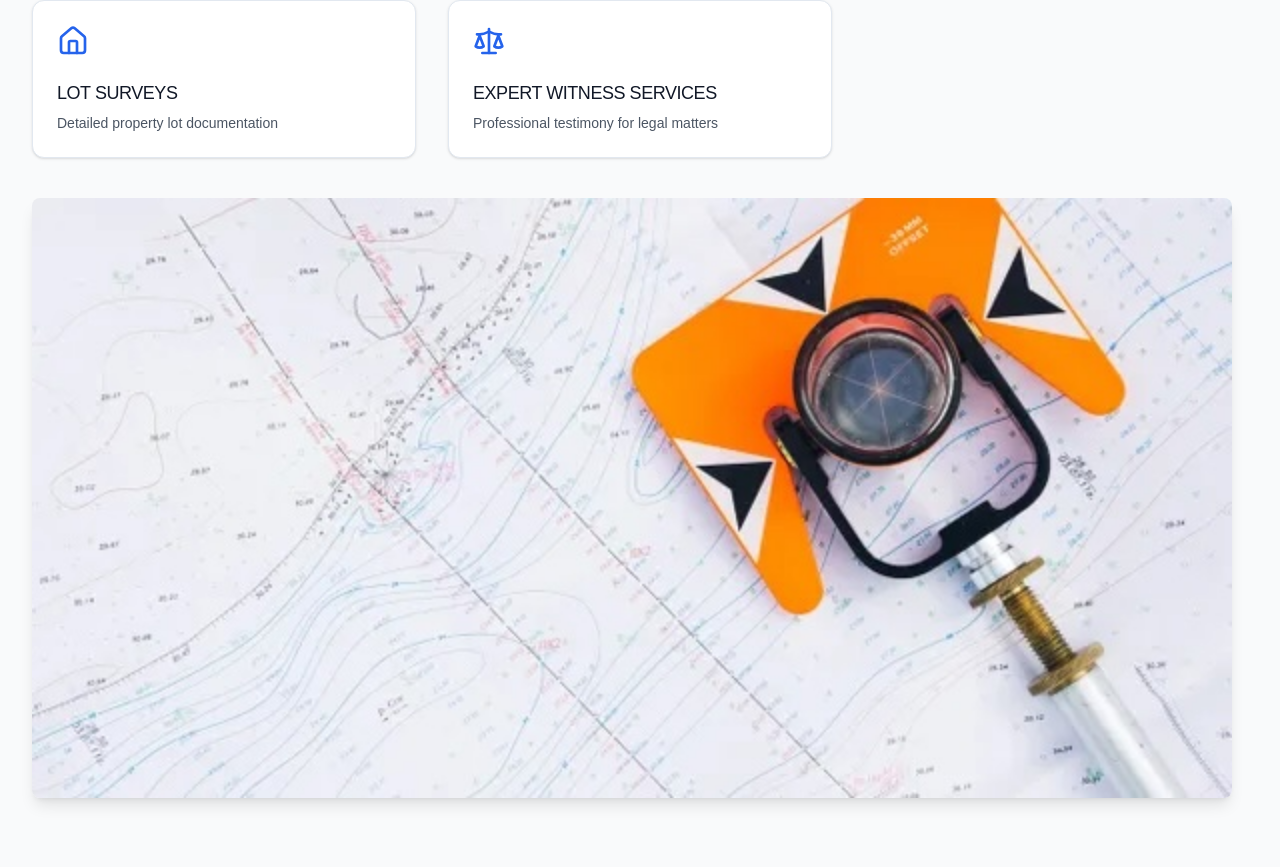
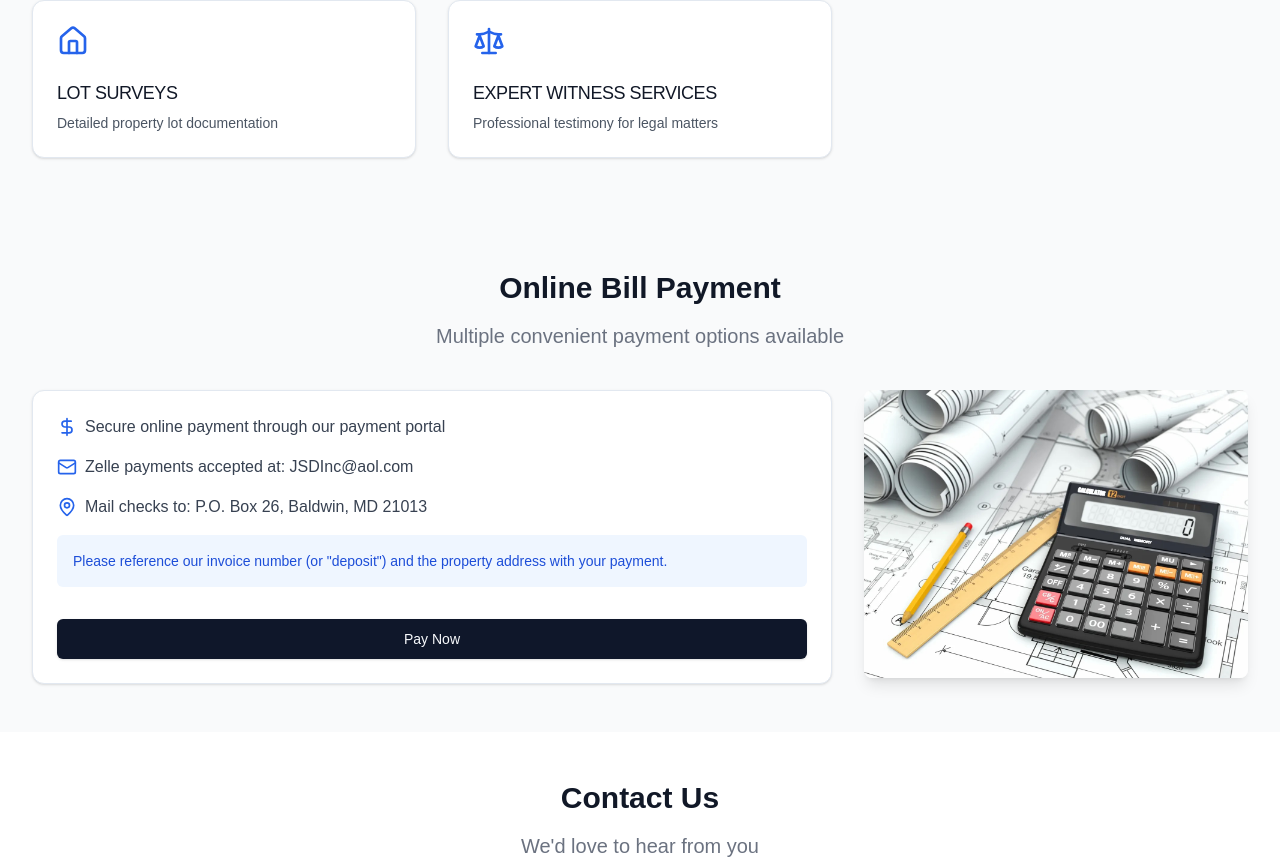
Before and after one commit to jondallasjr/jsdallas-website, a Next.js app: page / in a window 1280 px wide. Shown: the part 1173-2040 px from the top of the page. Built offline with nearby package versions, Linux system fonts and the light colour scheme.

Commit message:
fixed image layout

```diff
--- a/src/components/home/PaymentSection.tsx
+++ b/src/components/home/PaymentSection.tsx
@@ -14,7 +14,8 @@
           </p>
         </div>
 
-        <div className="mt-10 max-w-lg mx-auto">
+        <div className="grid grid-cols-1 lg:grid-cols-3 gap-8 mt-10">
+          <div className="lg:col-span-2">
             <Card>
               <CardContent className="pt-6">
                 <div className="space-y-4">
@@ -54,16 +55,15 @@
               </CardContent>
             </Card>
           </div>
-
-        {/* Add the plans.jpg image */}
-        <div className="mt-10">
+          <div className="lg:col-span-1">
             <Image
               src="/images/plans.jpg"
               alt="Payment Plans"
-            width={1200}
-            height={800}
+              width={400}
+              height={600}
               className="rounded-lg shadow-lg"
             />
+          </div>
         </div>
       </div>
     </section>
--- a/src/components/home/Services.tsx
+++ b/src/components/home/Services.tsx
@@ -1,7 +1,5 @@
-// src/components/home/Services.tsx
 import React from 'react';
 import { ServiceCard } from '@/components/shared/ServiceCard';
-import Image from 'next/image';
 
 interface Service {
   title: string;
@@ -65,17 +63,6 @@
             ))}
           </div>
         </div>
-
-        {/* Add an image to the Services section */}
-        <div className="mt-10">
-          <Image
-            src="/images/compass.jpg"
-            alt="Surveying Services"
-            width={1200}
-            height={800}
-            className="rounded-lg shadow-lg"
-          />
-        </div>
       </div>
     </section>
   );
```
Also changed, not shown: public/images/compass.jpg (deleted). Lines whose indentation alone changed are shown as unchanged.
